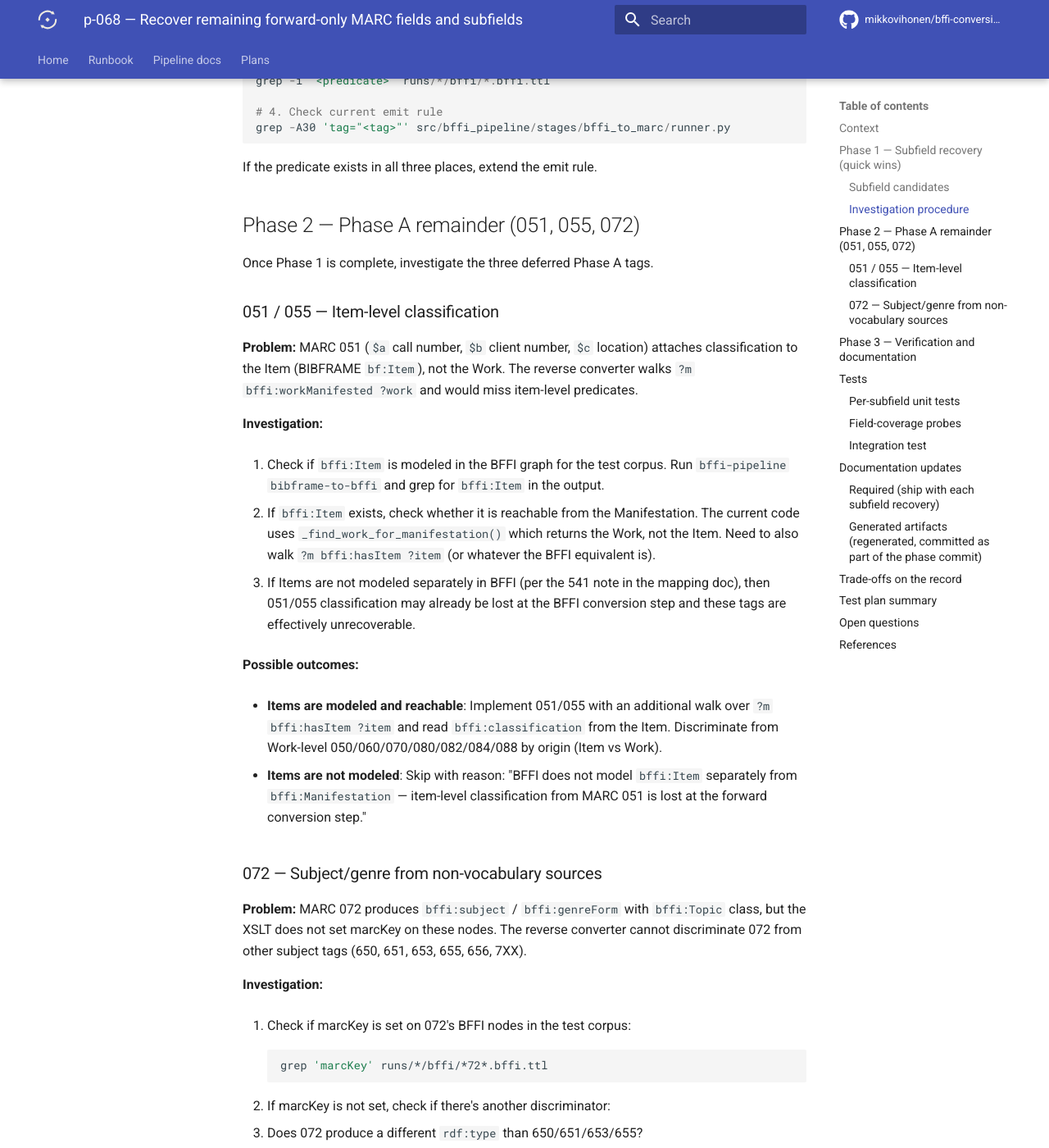
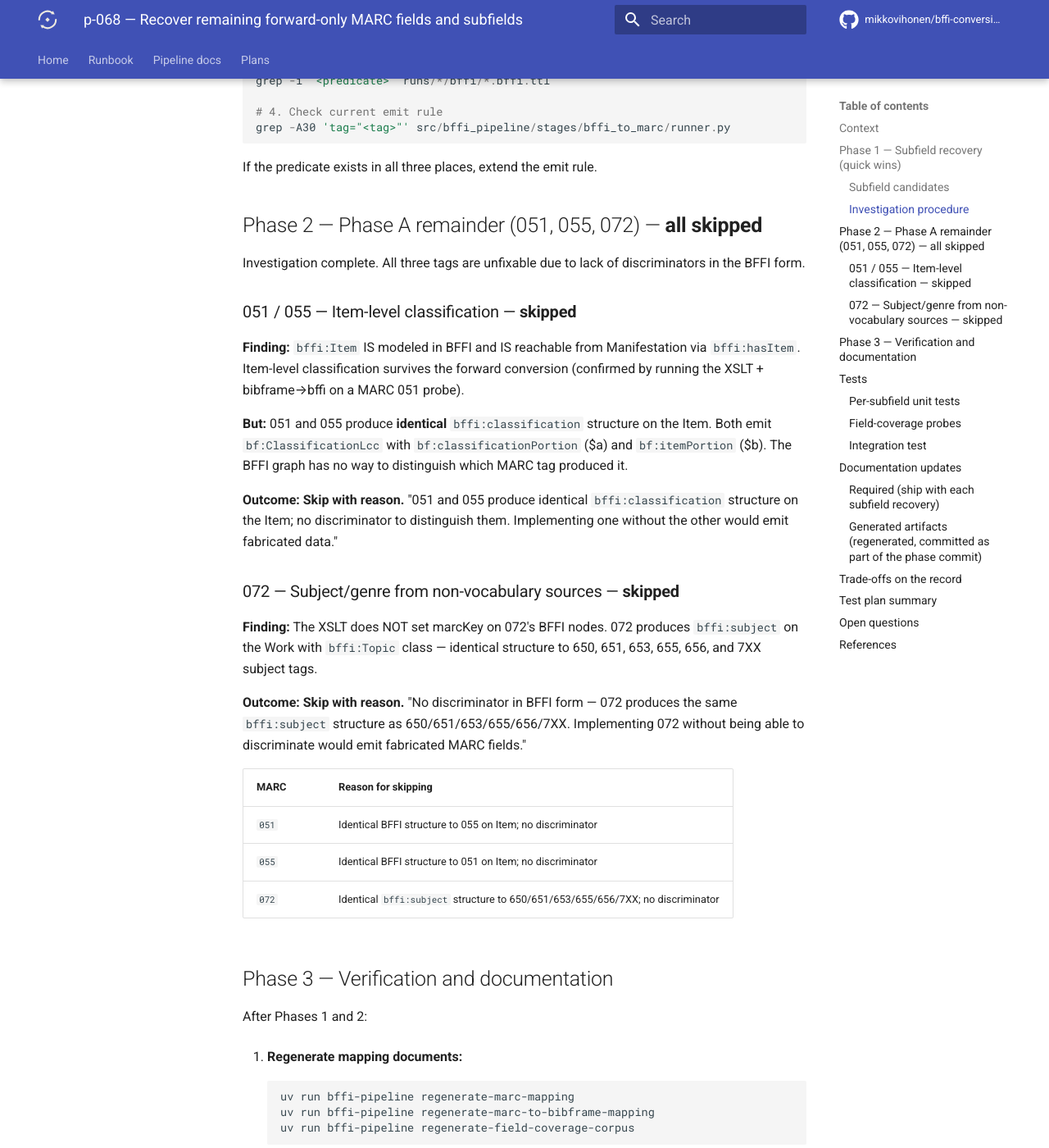
Before and after one commit to mikkovihonen/bffi-conversion-pipeline, an MkDocs documentation site: the page built from docs/plans/p-068-recover-remaining-forward-only-fields-and-subfields.md, in a window 1280 px wide and 1400 px high, scrolled down 3551 px. Shown: the whole window at 82% size. Built offline with MkDocs 1.6.1 and Material for MkDocs 9.7.7, drawn with Linux system fonts in a browser that asks for light colours; comment, search, counter and statistics services are not loaded; some of the changed text lies outside the part shown.

Commit message:
plan: p-068 Phase 2 complete — 051/055/072 all skipped
Investigation results:
- 051/055: bffi:Item IS modeled and reachable via bffi:hasItem, but
  051 and 055 produce identical bffi:classification structure on the
  Item. Cannot discriminate between them. Skip.
- 072: No marcKey on BFFI nodes. Produces identical bffi:subject
  structure to 650/651/653/655/656/7XX. Cannot discriminate. Skip.

All three tags deferred in p-067 are now confirmed unfixable due to
lack of discriminators in the BFFI form.

````diff
--- a/docs/plans/README.md
+++ b/docs/plans/README.md
@@ -30,4 +30,4 @@ Index of plans of record for the BFFI conversion pipeline.
 | [p-065](p-065-recover-variant-titles.md) | Recover MARC 246 variant-title fields the XSLT leaves discriminator-less | **proposed** — marc2bibframe2 emits no marcKey for 246 ind2 ∈ {1, 3, blank}; the BFFI routing attaches marcKey before stripping the original rdf:type. |
 | [p-066](p-066-devops-ci-release.md) | DevOps: CI coverage, GitHub Pages, releases | **completed** — coverage badge, MkDocs Material site with mermaid diagrams, release workflow, CHANGELOG, release skill.
 | [p-067](p-067-recover-forward-only-marc-fields.md) | Recover MARC fields the XSLT reads but the reverse converter does not emit | **implemented** — 17 of 23 forward-only tags recovered (023/026/037/042/043/045/046/086/257/351/352/353/384). 6 skipped (no discriminator: 048/254/256/340/341/352/382/656/720/752/753/758). 9 lost at XSLT, 12 already-documented, 3 `bflc:`-namespace out of scope. |
-| [p-068](p-068-recover-remaining-forward-only-fields-and-subfields.md) | Recover remaining forward-only MARC fields and subfields | **active** — Phase 1 shipped: 024 `$q` recovered. Phases 2 (051/055/072) and 3 pending. |
+| [p-068](p-068-recover-remaining-forward-only-fields-and-subfields.md) | Recover remaining forward-only MARC fields and subfields | **active** — Phase 1 shipped: 024 `$q` recovered. Phase 2 complete: 051/055/072 all skipped (no discriminators). Phase 3 pending. |
--- a/docs/plans/p-068-recover-remaining-forward-only-fields-and-subfields.md
+++ b/docs/plans/p-068-recover-remaining-forward-only-fields-and-subfields.md
@@ -1,8 +1,6 @@
 # p-068 — Recover remaining forward-only MARC fields and subfields
 
-**Status: active.** Phase 1 shipped: 024 `$q` qualifier recovered (emit
-rule registry declaration updated). Phases 2 (051/055/072) and 3
-(verification) pending.
+**Status: active.** Phase 1 shipped: 024 `$q` recovered. Phase 2 complete: 051/055/072 all skipped (no discriminators). Phase 3 pending.
 
 This plan picks up where p-067 left off: the easy wins first (subfields
 with clear BFFI predicates), then the three Phase A tags once their
@@ -113,79 +111,44 @@ grep -A30 'tag="<tag>"' src/bffi_pipeline/stages/bffi_to_marc/runner.py
 
 If the predicate exists in all three places, extend the emit rule.
 
-## Phase 2 — Phase A remainder (051, 055, 072)
+## Phase 2 — Phase A remainder (051, 055, 072) — **all skipped**
 
-Once Phase 1 is complete, investigate the three deferred Phase A tags.
+Investigation complete. All three tags are unfixable due to lack of
+discriminators in the BFFI form.
 
-### 051 / 055 — Item-level classification
+### 051 / 055 — Item-level classification — **skipped**
 
-**Problem:** MARC 051 (`$a` call number, `$b` client number, `$c` location)
-attaches classification to the Item (BIBFRAME `bf:Item`), not the Work.
-The reverse converter walks `?m bffi:workManifested ?work` and would miss
-item-level predicates.
+**Finding:** `bffi:Item` IS modeled in BFFI and IS reachable from
+Manifestation via `bffi:hasItem`. Item-level classification survives the
+forward conversion (confirmed by running the XSLT + bibframe→bffi on a
+MARC 051 probe).
 
-**Investigation:**
+**But:** 051 and 055 produce **identical** `bffi:classification` structure
+on the Item. Both emit `bf:ClassificationLcc` with `bf:classificationPortion`
+($a) and `bf:itemPortion` ($b). The BFFI graph has no way to distinguish
+which MARC tag produced it.
 
-1. Check if `bffi:Item` is modeled in the BFFI graph for the test corpus.
-   Run `bffi-pipeline bibframe-to-bffi` and grep for `bffi:Item` in the
-   output.
+**Outcome: Skip with reason.** "051 and 055 produce identical
+`bffi:classification` structure on the Item; no discriminator to
+distinguish them. Implementing one without the other would emit fabricated
+data."
 
-2. If `bffi:Item` exists, check whether it is reachable from the
-   Manifestation. The current code uses `_find_work_for_manifestation()`
-   which returns the Work, not the Item. Need to also walk
-   `?m bffi:hasItem ?item` (or whatever the BFFI equivalent is).
+### 072 — Subject/genre from non-vocabulary sources — **skipped**
 
-3. If Items are not modeled separately in BFFI (per the 541 note in the
-   mapping doc), then 051/055 classification may already be lost at the
-   BFFI conversion step and these tags are effectively unrecoverable.
+**Finding:** The XSLT does NOT set marcKey on 072's BFFI nodes. 072
+produces `bffi:subject` on the Work with `bffi:Topic` class — identical
+structure to 650, 651, 653, 655, 656, and 7XX subject tags.
 
-**Possible outcomes:**
+**Outcome: Skip with reason.** "No discriminator in BFFI form — 072
+produces the same `bffi:subject` structure as 650/651/653/655/656/7XX.
+Implementing 072 without being able to discriminate would emit fabricated
+MARC fields."
 
-- **Items are modeled and reachable**: Implement 051/055 with an additional
-  walk over `?m bffi:hasItem ?item` and read `bffi:classification` from
-  the Item. Discriminate from Work-level 050/060/070/080/082/084/088 by
-  origin (Item vs Work).
-
-- **Items are not modeled**: Skip with reason: "BFFI does not model
-  `bffi:Item` separately from `bffi:Manifestation` — item-level
-  classification from MARC 051 is lost at the forward conversion step."
-
-### 072 — Subject/genre from non-vocabulary sources
-
-**Problem:** MARC 072 produces `bffi:subject` / `bffi:genreForm` with
-`bffi:Topic` class, but the XSLT does not set marcKey on these nodes.
-The reverse converter cannot discriminate 072 from other subject tags
-(650, 651, 653, 655, 656, 7XX).
-
-**Investigation:**
-
-1. Check if marcKey is set on 072's BFFI nodes in the test corpus:
-   ```sh
-   grep 'marcKey' runs/*/bffi/*72*.bffi.ttl
-   ```
-
-2. If marcKey is not set, check if there's another discriminator:
-   - Does 072 produce a different `rdf:type` than 650/651/653/655?
-   - Does 072 produce a different predicate structure?
-   - Does 072 have any unique property that other subject tags don't?
-
-3. If no discriminator exists, check if the XSLT *should* set marcKey
-   but doesn't (a bug in the XSLT that could be fixed upstream):
-   ```sh
-   grep -A20 'match="marc:datafield[@tag='"'"'072'"'"']' \
-       third_party/marc2bibframe2/xsl/*.xsl
-   ```
-
-**Possible outcomes:**
-
-- **marcKey is set**: Implement with marcKey-driven dispatch (same pattern
-  as 730/740/130/240).
-- **No discriminator but XSLT bug**: Document as out of scope (requires
-  upstream XSLT fix; wrap-don't-fork policy).
-- **No discriminator and no XSLT bug**: Skip with reason: "No discriminator
-  in BFFI form — 072 produces the same `bffi:subject` structure as 650/651/
-  653/655/656/7XX. Implementing 072 without being able to discriminate would
-  emit fabricated MARC fields."
+| MARC | Reason for skipping |
+|---|---|
+| `051` | Identical BFFI structure to 055 on Item; no discriminator |
+| `055` | Identical BFFI structure to 051 on Item; no discriminator |
+| `072` | Identical `bffi:subject` structure to 650/651/653/655/656/7XX; no discriminator |
 
 ## Phase 3 — Verification and documentation
 
````
